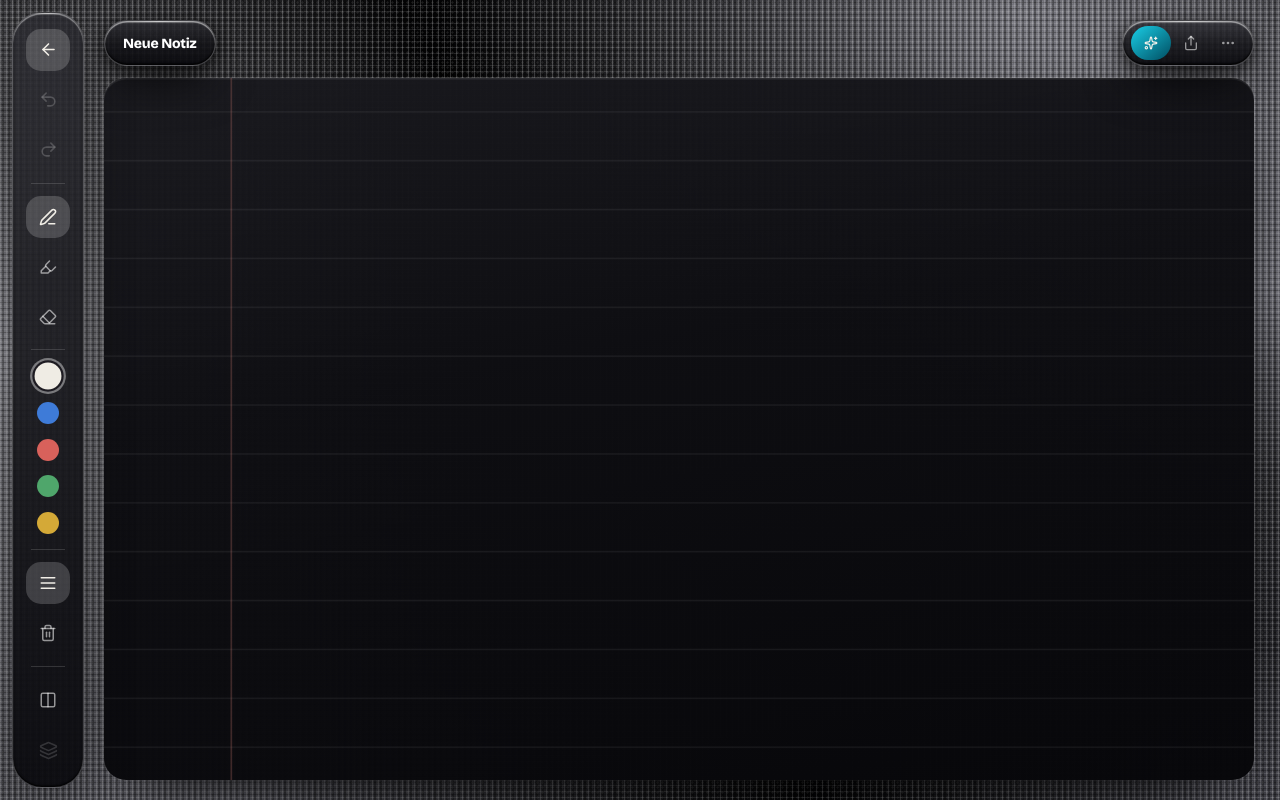
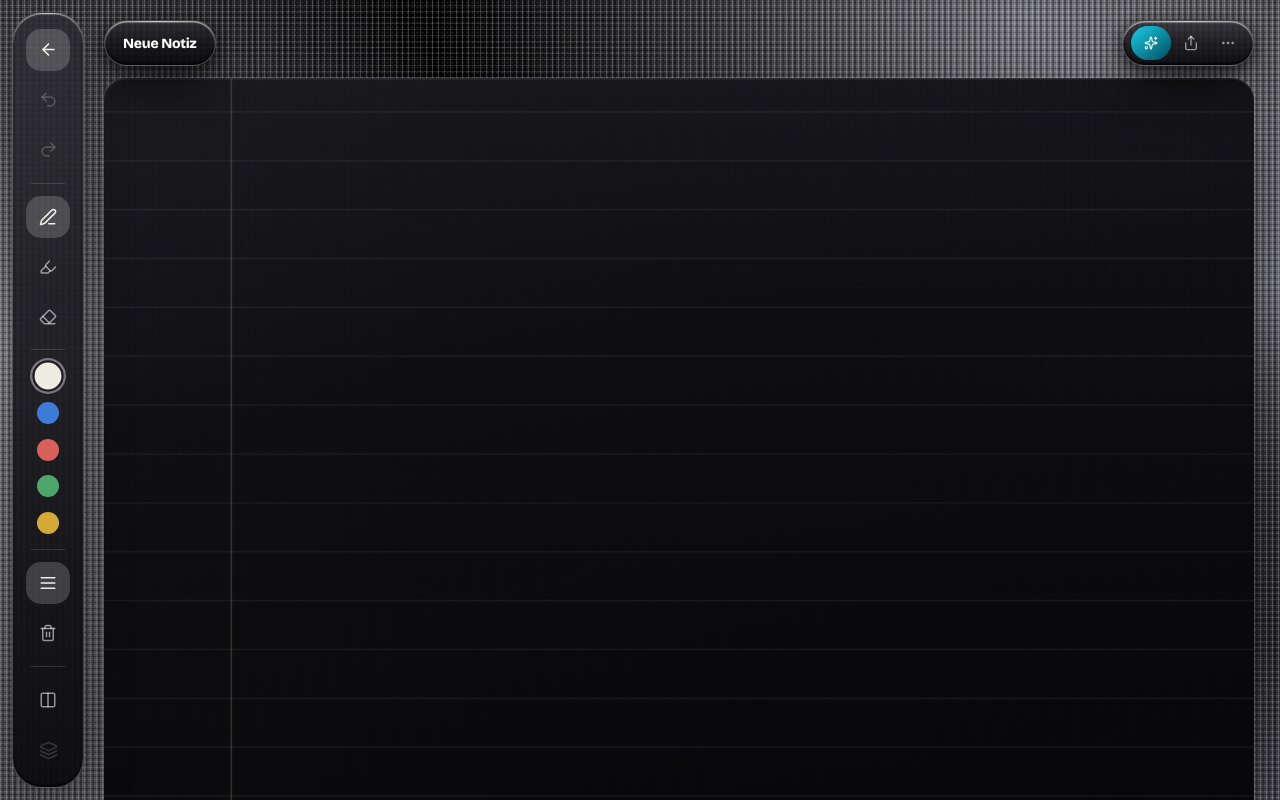
Before and after one commit to lucagerdau07-del/NotesAPP, a React (Vite) app: page / in a window 1280 px wide. Both pictures are taken after a click on the button 133 px from the left and 46 px from the top of the page. Built offline with nearby package versions, Linux system fonts and the light colour scheme.

Commit message:
savestate: extend document container flush to bottom edge

```diff
--- a/src/components/DocumentView.jsx
+++ b/src/components/DocumentView.jsx
@@ -935,9 +935,9 @@ export default function DocumentView({ masterCanvasState, focusBoxState, toolbar
           textAlign: isFullMode ? 'left' : 'center',
           touchAction: 'pan-x pan-y',
           // Vollmodus: der Scroll-Container IST das Papier.
-          // Startet sauber unterhalb der oberen Pill-Buttons (top: 78px).
-          margin: isFullMode ? '78px 26px 20px 104px' : '78px 12px 20px 104px',
-          borderRadius: '22px',
+          // Startet unterhalb der Pill-Buttons (top: 78px) und schließt bündig am unteren Bildschirmrand ab.
+          margin: isFullMode ? '78px 26px 0 104px' : '78px 12px 0 104px',
+          borderRadius: '22px 22px 0 0',
           // Kein backdrop-filter: der Blur würde die Textur dahinter zu einem
           // glatten Verlauf verschmieren. Papier deshalb fast deckend.
           background: isFullMode
--- a/src/styles/main.css
+++ b/src/styles/main.css
@@ -717,8 +717,8 @@ body::before,
   -webkit-backdrop-filter: none;
 }
 .editor-body .writing-zone {
-  margin: 78px 26px 20px 0;
-  border-radius: 22px;
+  margin: 78px 26px 0 0;
+  border-radius: 22px 22px 0 0;
 }
 
 .editor-sidebar {
```
